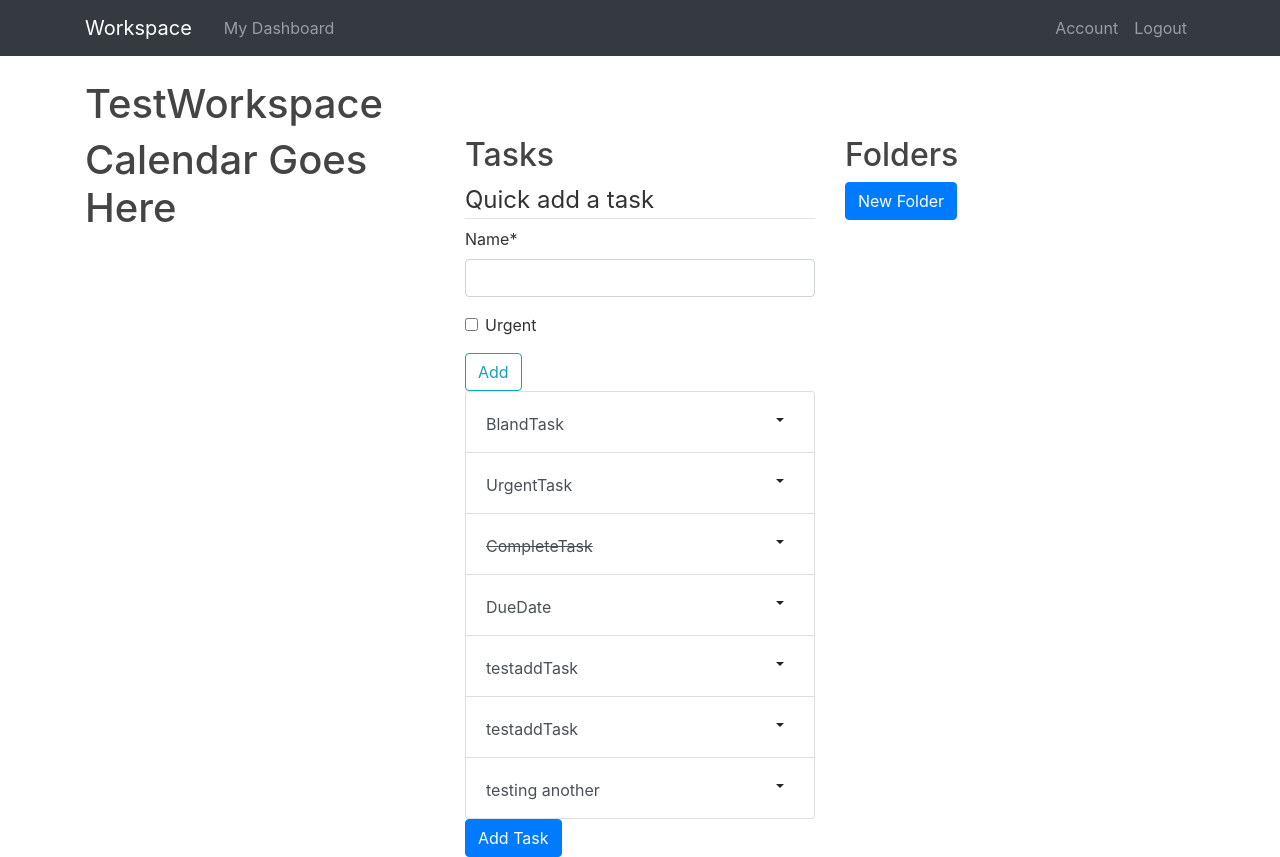
After one commit to kunheeha/onlineworkspace, a Django app: page /workspace/1 in a window 1280 px wide. The commit adds this page. Run offline with Django 3.2, Linux system fonts and the light colour scheme; a user stored in the database is signed in; data comes from the database, SQL or seed files in the repository; both versions use the stored data as it was after the commit; data that the repository does not hold is empty; some libraries are stand-ins or nearby versions.

Commit message:
tasks and folders html

```diff
--- a/onlineworkspace/workspace/forms.py
+++ b/onlineworkspace/workspace/forms.py
@@ -1,9 +1,18 @@
 from django import forms
 from django.forms import ModelForm
-from .models import Workspace
+from .models import Workspace, Task
 
 
 class CreateWorkspaceForm(ModelForm):
     class Meta:
         model = Workspace
         fields = ['name', 'desc']
+
+
+class TaskQuickAddForm(ModelForm):
+    class Meta:
+        model = Task
+        fields = ['name', 'urgent', 'workspace']
+        widgets = {
+            'workspace': forms.HiddenInput()
+        }
--- a/onlineworkspace/workspace/models.py
+++ b/onlineworkspace/workspace/models.py
@@ -28,7 +28,7 @@ class Task(models.Model):
     urgent = models.BooleanField(default=False)
     complete = models.BooleanField(default=False)
     due_date = models.DateField(null=True, blank=True)
-    related_folders = models.ManyToManyField(Folder)
+    related_folders = models.ManyToManyField(Folder, blank=True)
     workspace = models.ForeignKey(Workspace, on_delete=models.CASCADE)
 
     def __str__(self):
--- /dev/null
+++ b/onlineworkspace/workspace/static/workspace/workspace.css
@@ -0,0 +1,18 @@
+.todoitem {
+	column-count: 2;
+}
+
+.todoitem p {
+	align-self: center;
+	margin-top: 8px;
+	margin-bottom: 8px;
+}
+
+.todoitem .btn {
+	padding-top: 3px;
+	padding-bottom: 3px
+}
+
+.quickadd {
+	margin-bottom: 0px;
+}
--- a/onlineworkspace/workspace/templates/workspace/dashboard.html
+++ b/onlineworkspace/workspace/templates/workspace/dashboard.html
@@ -14,7 +14,7 @@
 		{% for workspace in workspaces %}
 			<div class="col mb-4">
 				<div class="card">
-			  	<a class="workspace-link" href="">
+			  	<a class="workspace-link" href="{% url 'user-workspace' workspace.id %}">
 			  		<div class="card-body">
 					    <h5 class="card-title">{{ workspace.name }}</h5>
 					    <p class="card-text">{{ workspace.desc }}</p>
--- /dev/null
+++ b/onlineworkspace/workspace/templates/workspace/workspace.html
@@ -0,0 +1,67 @@
+{% extends 'workspace/base.html' %}
+{% load static %}
+{% load crispy_forms_tags %}
+{% block head %}
+<link rel="stylesheet" type="text/css" href="{% static 'workspace/workspace.css' %}">
+{% endblock %}
+
+{% block navbar %}<a class="nav-item nav-link" href="{% url 'user-dashboard' %}">My Dashboard</a>{% endblock %}
+
+{% block content %}
+
+	<h1>{{ workspace.name }}</h1>
+
+	<div class="row">
+		<div class="col-md-4">
+			<div class="calendar">
+				<h1>Calendar Goes Here</h1>
+			</div>
+		</div>
+		<div class="col-md-4">
+			<h2>Tasks</h2>
+			<div>
+				<form method="POST">
+					{% csrf_token %}
+					<fieldset class="form-group quickadd">
+						<legend class="border-bottom">Quick add a task</legend>
+						{{ quicktaskform|crispy }}
+					</fieldset>
+					<button class="btn btn-outline-info" type="submit">Add</button>
+				</form>
+			</div>
+			<div>
+				<ul class="list-group">
+					{% for task in tasks %}
+						<div class="list-group-item list-group-item-action todoitem">
+							<p>{% if task.complete %}<del>{{task.name}}</del>{% else %}{{ task.name }}{% endif %}</p>
+							<button type="button" class="btn dropdown-toggle dropdown-toggle-split float-right" data-toggle="dropdown" aria-haspopup="true" aria-expanded="false" id="todoDropdown-{{task.id}}"></button>
+							<div class="dropdown-menu" aria-labelledby="todoDropdown-{{ task.id }}" data-todoid="{{ task.id }}">
+								{% if task.complete %}
+									<a href="#" class="dropdown-item">Mark Incomplete</a>
+								{% else %}
+									<a href="#" class="dropdown-item">Mark Complete</a>
+								{% endif %}
+								<a href="#" class="dropdown-item">Edit</a>
+								<a href="#" class="dropdown-item">Set due date</a>
+								<div class="dropdown-divider"></div>
+								<a href="#" class="dropdown-item">Delete</a>
+							</div>
+						</div>
+					{% endfor %}
+				</ul>
+			</div>
+			{# Add New #}
+			<button class="btn btn-primary">Add Task</button>
+		</div>
+		<div class="col-md-4">
+			<h2>Folders</h2>
+			<div class="list-group">
+				{% for folder in folders %}
+					<a href="#" class="list-group-item list-group-item-action">{{ folder.name }}</a>
+				{% endfor %}
+			</div>
+			<button class="btn btn-primary">New Folder</button>
+		</div>
+	</div>
+
+{% endblock %}
--- a/onlineworkspace/workspace/urls.py
+++ b/onlineworkspace/workspace/urls.py
@@ -7,5 +7,6 @@ urlpatterns = [
     path('dashboard/', DashboardListView.as_view(), name='user-dashboard'),
     path('dashboard/new/', views.createWorkspace, name='new-workspace'),
     path('workspace/<int:pk>/edit/',
-         WorkspaceUpdateView.as_view(), name='workspace-edit')
+         WorkspaceUpdateView.as_view(), name='workspace-edit'),
+    path('workspace/<int:workspace_id>', views.workspace, name='user-workspace')
 ]
--- a/onlineworkspace/workspace/views.py
+++ b/onlineworkspace/workspace/views.py
@@ -5,7 +5,7 @@ from django.views.generic import ListView, UpdateView
 from django.contrib.auth.decorators import login_required
 from django.contrib import messages
 from .models import Workspace, Folder, Task, File, Notebook, Note
-from .forms import CreateWorkspaceForm
+from .forms import CreateWorkspaceForm, TaskQuickAddForm
 
 
 def home(request):
@@ -50,3 +50,32 @@ class WorkspaceUpdateView(LoginRequiredMixin, UserPassesTestMixin, UpdateView):
         if self.request.user in workspace.users.all():
             return True
         return False
+
+
+@login_required
+def workspace(request, *args, **kwargs):
+    workspace_id = kwargs['workspace_id']
+    user_workspace = Workspace.objects.filter(id=workspace_id).first()
+    tasks = Task.objects.filter(workspace=user_workspace)
+    folders = Folder.objects.filter(workspace=user_workspace)
+
+    if request.method == 'POST':
+        quicktaskform = TaskQuickAddForm(
+            request.POST, initial={'workspace': user_workspace})
+        if quicktaskform.is_valid():
+            quicktaskform.save()
+            return redirect('user-workspace', workspace_id=workspace_id)
+
+    quicktaskform = TaskQuickAddForm(initial={'workspace': user_workspace})
+
+    context = {
+        'workspace': user_workspace,
+        'tasks': tasks,
+        'folders': folders,
+        'quicktaskform': quicktaskform
+    }
+
+    if request.user in user_workspace.users.all():
+        return render(request, 'workspace/workspace.html', context)
+
+    return render(request, 'workspace/deniedaccess.html')
```
Also changed, not shown: onlineworkspace/workspace/templates/workspace/deniedaccess.html (added, +9 -0 lines), onlineworkspace/db.sqlite3.
